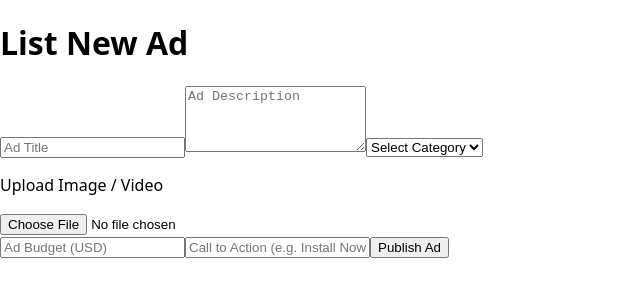
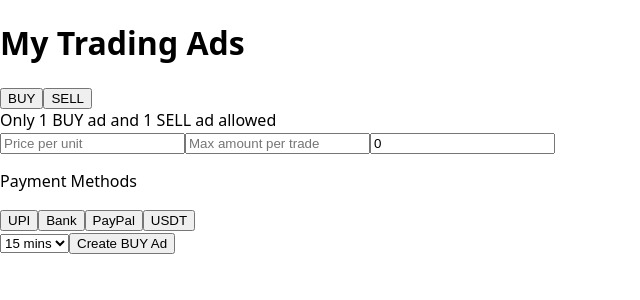
Before and after one commit to AnkitYadavnadaura/P2PCrypto, a Next.js app: page /ADS in a window 1280 px wide. Shown: the top 300 px of the page, without its empty margins (0-640 px from the left). Built offline with nearby package versions, Linux system fonts and the light colour scheme; what @worldcoin/minikit-js would draw is missing.

Commit message:
Update page.tsx

```diff
--- a/app/ADS/page.tsx
+++ b/app/ADS/page.tsx
@@ -1,111 +1,227 @@
 'use client';
 import { useState } from "react";
-import React from "react";
 
-export default function ListNewAd() {
-  const [form, setForm] = useState({
-    title: "",
-    description: "",
-    category: "",
+type AdType = "BUY" | "SELL";
+
+interface Ad {
+  id: string;
+  type: AdType;
+  price: string;
+  paymentMethods: string[];
+  maxTime: string;
+  maxAmount: string;
+  balance: number;
+  status: "ACTIVE" | "PAUSED";
+}
+
+export default function AdsDashboard() {
+  const [ads, setAds] = useState<Ad[]>([]);
+  const [activeTab, setActiveTab] = useState<AdType>("BUY");
+  const [editingAd, setEditingAd] = useState<Ad | null>(null);
+
+  const emptyForm: Ad = {
+    id: "",
+    type: activeTab,
     price: "",
-    cta: ""
-  });
-
- const handleChange = (
-  e: React.ChangeEvent<
-    HTMLInputElement | HTMLTextAreaElement | HTMLSelectElement
-  >
-) => {
-  const { name, value } = e.target;
-  setForm((prev) => ({ ...prev, [name]: value }));
-};
-
-
-  const handleSubmit = () => {
-    console.log("Ad Data:", form);
+    paymentMethods: [],
+    maxTime: "15 mins",
+    maxAmount: "",
+    balance: 0,
+    status: "ACTIVE"
   };
 
+  const [form, setForm] = useState<Ad>(emptyForm);
+
+  const canCreateAd = !ads.find(a => a.type === activeTab);
+
+  const handlePaymentToggle = (method: string) => {
+    setForm(prev => ({
+      ...prev,
+      paymentMethods: prev.paymentMethods.includes(method)
+        ? prev.paymentMethods.filter(m => m !== method)
+        : [...prev.paymentMethods, method]
+    }));
+  };
+
+  const autoStatusCheck = (ad: Ad): Ad => {
+    const maxAmt = Number(ad.maxAmount);
+    if (ad.balance < maxAmt) {
+      return { ...ad, status: "PAUSED" };
+    }
+    return ad;
+  };
+
+  const saveAd = () => {
+    let updatedAd = autoStatusCheck(form);
+
+    if (editingAd) {
+      setAds(prev => prev.map(a => a.id === editingAd.id ? updatedAd : a));
+      setEditingAd(null);
+    } else {
+      setAds(prev => [...prev, { ...updatedAd, id: Date.now().toString() }]);
+    }
+    setForm({ ...emptyForm, type: activeTab });
+  };
+
+  const editAd = (ad: Ad) => {
+    setEditingAd(ad);
+    setForm(ad);
+  };
+
+  const toggleStatus = (id: string) => {
+    setAds(prev =>
+      prev.map(a => {
+        if (a.id !== id) return a;
+        if (a.balance < Number(a.maxAmount)) return a; // can't activate if low balance
+        return { ...a, status: a.status === "ACTIVE" ? "PAUSED" : "ACTIVE" };
+      })
+    );
+  };
+
+  const updateBalance = (id: string, amount: number) => {
+    setAds(prev =>
+      prev.map(a => {
+        if (a.id !== id) return a;
+        const newBalance = a.balance + amount;
+        return autoStatusCheck({ ...a, balance: newBalance });
+      })
+    );
+  };
+
+  const currentAd = ads.find(a => a.type === activeTab);
+
   return (
-    <div className="min-h-screen bg-black text-white p-4">
+    <div className="min-h-screen bg-black text-white p-4 max-w-xl mx-auto">
 
-      {/* Header */}
-      <h1 className="text-xl font-semibold mb-4">
-        List New Ad
-      </h1>
+      <h1 className="text-2xl font-bold mb-4">My Trading Ads</h1>
 
-      {/* Form */}
-      <div className="space-y-4">
+      {/* Tabs */}
+      <div className="flex gap-2 mb-4">
+        {(["BUY", "SELL"] as AdType[]).map(tab => (
+          <button
+            key={tab}
+            onClick={() => {
+              setActiveTab(tab);
+              setForm({ ...emptyForm, type: tab });
+              setEditingAd(null);
+            }}
+            className={`flex-1 py-2 rounded-xl font-medium ${
+              activeTab === tab ? "bg-blue-600" : "bg-zinc-800"
+            }`}
+          >
+            {tab}
+          </button>
+        ))}
+      </div>
 
-        {/* Title */}
-        <input
-          type="text"
-          name="title"
-          placeholder="Ad Title"
-          value={form.title}
-          onChange={handleChange}
-          className="w-full p-3 rounded-xl bg-zinc-900 outline-none"
-        />
+      <div className="text-sm text-yellow-400 mb-4">
+        Only 1 BUY ad and 1 SELL ad allowed
+      </div>
 
-        {/* Description */}
-        <textarea
-          name="description"
-          placeholder="Ad Description"
-          value={form.description}
-          onChange={handleChange}
-          rows={4}
-          className="w-full p-3 rounded-xl bg-zinc-900 outline-none"
-        />
+      {/* Existing Ad Card */}
+      {currentAd && !editingAd && (
+        <div className="bg-zinc-900 p-4 rounded-xl space-y-2 mb-4">
+          <div className="flex justify-between items-center">
+            <h2 className="font-semibold">{currentAd.type} Ad</h2>
+            <span className={`text-xs px-2 py-1 rounded ${
+              currentAd.status === "ACTIVE" ? "bg-green-600" : "bg-red-600"
+            }`}>
+              {currentAd.status}
+            </span>
+          </div>
 
-        {/* Category */}
-        <select
-          name="category"
-          value={form.category}
-          onChange={handleChange}
-          className="w-full p-3 rounded-xl bg-zinc-900"
-        >
-          <option value="">Select Category</option>
-          <option value="crypto">Crypto</option>
-          <option value="gaming">Gaming</option>
-          <option value="education">Education</option>
-        </select>
+          <p className="text-sm">💰 Price: ${currentAd.price}</p>
+          <p className="text-sm">📦 Max Trade: ${currentAd.maxAmount}</p>
+          <p className="text-sm">💳 {currentAd.paymentMethods.join(", ")}</p>
+          <p className="text-sm">⏱ Time Limit: {currentAd.maxTime}</p>
+          <p className="text-sm">🏦 Balance: ${currentAd.balance}</p>
 
-        {/* Media Upload */}
-        <div className="border border-dashed border-zinc-700 rounded-xl p-4 text-center">
-          <p className="text-sm text-zinc-400">
-            Upload Image / Video
-          </p>
-          <input type="file" className="mt-2 text-sm" />
+          {currentAd.balance < Number(currentAd.maxAmount) && (
+            <p className="text-xs text-red-400">
+              Low balance — Ad automatically paused
+            </p>
+          )}
+
+          <div className="flex gap-2 mt-3">
+            <button onClick={() => editAd(currentAd)} className="flex-1 bg-blue-600 py-2 rounded-xl">Edit</button>
+            <button onClick={() => toggleStatus(currentAd.id)} className="flex-1 bg-zinc-700 py-2 rounded-xl">Pause/Resume</button>
+          </div>
+
+          {/* Demo Balance Controls */}
+          <div className="flex gap-2 mt-2">
+            <button onClick={() => updateBalance(currentAd.id, 50)} className="flex-1 bg-green-700 py-1 rounded">+50</button>
+            <button onClick={() => updateBalance(currentAd.id, -50)} className="flex-1 bg-red-700 py-1 rounded">-50</button>
+          </div>
         </div>
+      )}
 
-        {/* Price */}
-        <input
-          type="number"
-          name="price"
-          placeholder="Ad Budget (USD)"
-          value={form.price}
-          onChange={handleChange}
-          className="w-full p-3 rounded-xl bg-zinc-900 outline-none"
-        />
+      {/* Create / Edit Form */}
+      {(canCreateAd || editingAd) && (
+        <div className="space-y-3 bg-zinc-900 p-4 rounded-xl">
 
-        {/* CTA */}
-        <input
-          type="text"
-          name="cta"
-          placeholder="Call to Action (e.g. Install Now)"
-          value={form.cta}
-          onChange={handleChange}
-          className="w-full p-3 rounded-xl bg-zinc-900 outline-none"
-        />
+          <input
+            type="number"
+            placeholder="Price per unit"
+            value={form.price}
+            onChange={e => setForm({ ...form, price: e.target.value })}
+            className="w-full p-3 rounded bg-black"
+          />
 
-        {/* Submit */}
-        <button
-          onClick={handleSubmit}
-          className="w-full bg-blue-600 py-3 rounded-xl font-medium"
-        >
-          Publish Ad
-        </button>
+          <input
+            type="number"
+            placeholder="Max amount per trade"
+            value={form.maxAmount}
+            onChange={e => setForm({ ...form, maxAmount: e.target.value })}
+            className="w-full p-3 rounded bg-black"
+          />
 
-      </div>
+          <input
+            type="number"
+            placeholder="Available balance for this ad"
+            value={form.balance}
+            onChange={e => setForm({ ...form, balance: Number(e.target.value) })}
+            className="w-full p-3 rounded bg-black"
+          />
+
+          {/* Payment Methods */}
+          <div>
+            <p className="text-sm mb-1">Payment Methods</p>
+            <div className="flex flex-wrap gap-2">
+              {["UPI", "Bank", "PayPal", "USDT"].map(method => (
+                <button
+                  key={method}
+                  onClick={() => handlePaymentToggle(method)}
+                  className={`px-3 py-1 rounded-full text-sm ${
+                    form.paymentMethods.includes(method)
+                      ? "bg-blue-600"
+                      : "bg-zinc-800"
+                  }`}
+                >
+                  {method}
+                </button>
+              ))}
+            </div>
+          </div>
+
+          <select
+            value={form.maxTime}
+            onChange={e => setForm({ ...form, maxTime: e.target.value })}
+            className="w-full p-3 rounded bg-black"
+          >
+            <option>15 mins</option>
+            <option>30 mins</option>
+            <option>45 mins</option>
+            <option>1 hour</option>
+          </select>
+
+          <button
+            onClick={saveAd}
+            className="w-full bg-green-600 py-3 rounded-xl font-semibold"
+          >
+            {editingAd ? "Update Ad" : `Create ${activeTab} Ad`}
+          </button>
+        </div>
+      )}
     </div>
   );
 }
```
